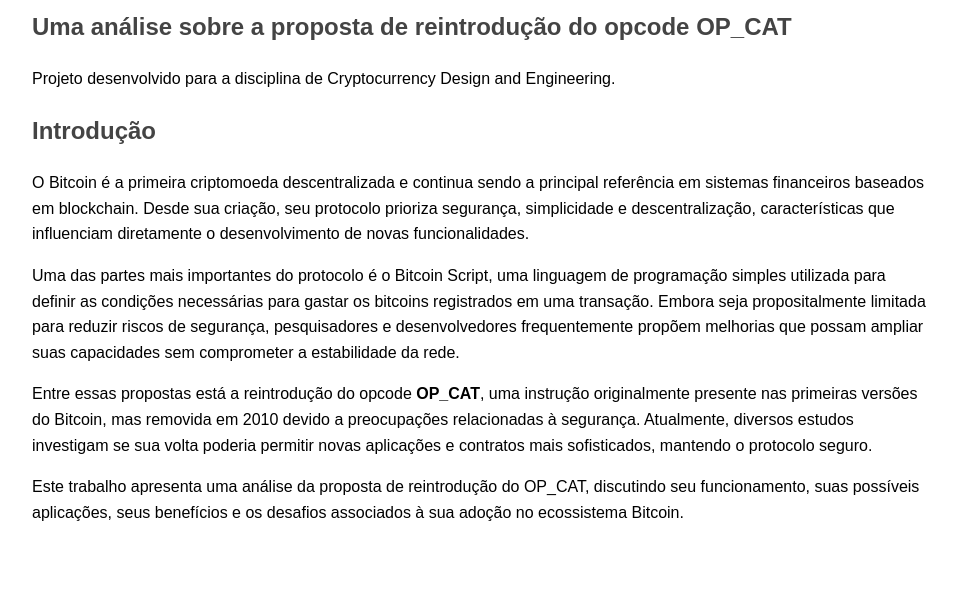
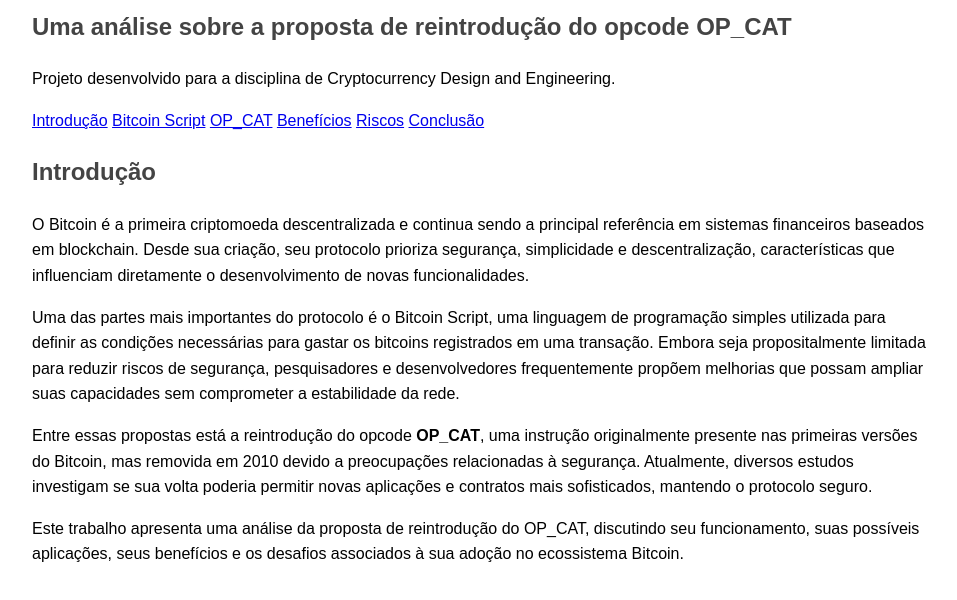
Before and after one commit to B4rr0s-S1lv4/B4rr0s-S1lv4.github.io, a plain HTML site: page index.html in a window 1280 px wide. Shown: the part 126-726 px from the top of the page, without its empty margins (158-1115 px from the left). Drawn offline with Linux system fonts and the light colour scheme.

Commit message:
Add navigation links and section ID to index.html

```diff
--- a/index.html
+++ b/index.html
@@ -22,7 +22,16 @@
                 Projeto desenvolvido para a disciplina de Cryptocurrency Design and Engineering.
             </p>
         </header>
+<nav>
 
+    <a href="#introducao">Introdução</a>
+    <a href="#script">Bitcoin Script</a>
+    <a href="#opcat">OP_CAT</a>
+    <a href="#beneficios">Benefícios</a>
+    <a href="#riscos">Riscos</a>
+    <a href="#conclusao">Conclusão</a>
+
+</nav>
         <section>
 
             <h2>Introdução</h2>
@@ -56,7 +65,7 @@
                 desafios associados à sua adoção no ecossistema Bitcoin.
             </p>
 
-        </section>
+        <section id="introducao">
 
     </main>
 
```
